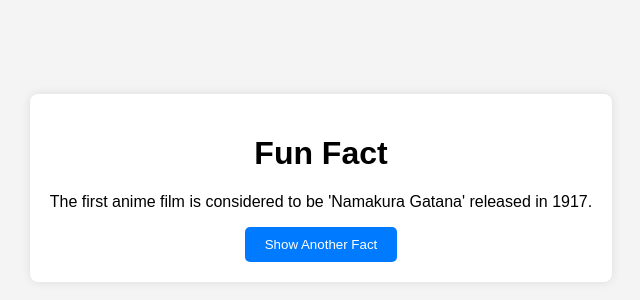
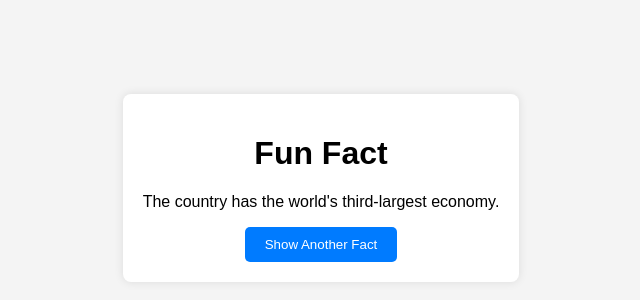
Before and after one commit to yashrajrr/japan-random-fact-generator, a plain HTML site: page index.html in a window 1280 px wide. Shown: the part 212-512 px from the top of the page, without its empty margins (319-959 px from the left). Drawn offline with Linux system fonts and the light colour scheme.

Commit message:
index.html

```diff
--- a/index.html
+++ b/index.html
@@ -45,16 +45,16 @@
     </div>
     <script>
         const facts = [
-            "Anime originated in Japan in the early 20th century.",
-            "The first anime film is considered to be 'Namakura Gatana' released in 1917.",
-            "Anime can be categorized into various genres, including action, romance, horror, and fantasy.",
-            "The term 'anime' is derived from the English word 'animation.'",
-            "Studio Ghibli, founded by Hayao Miyazaki, is one of the most famous anime studios in the world.",
-            "Anime is often adapted from manga, which are Japanese comic books or graphic novels.",
-            "The longest-running anime series is 'Sazae-san,' which has been airing since 1969.",
-            "Anime has a significant influence on global pop culture, inspiring movies, video games, and fashion.",
-            "Cosplay, the practice of dressing up as anime characters, has become a popular subculture worldwide.",
-            "Anime conventions are held globally, where fans gather to celebrate their favorite shows and characters."
+            "Japan is made up of over 6,800 islands.",
+            "The country has the world's third-largest economy.",
+            "Japan is known for its unique culture, which blends traditional and modern elements.",
+            "The Japanese language has three writing systems: Hiragana, Katakana, and Kanji.",
+            "Tokyo is the most populous city in the world, with over 37 million residents.",
+            "Japan has a high life expectancy, with many citizens living into their 90s.",
+            "The country is famous for its cherry blossoms, which bloom in spring.",
+            "Japan is home to the world's oldest company, Kongo Gumi, founded in 578 AD.",
+            "The Japanese rail system is known for its punctuality and efficiency.",
+            "Japan has a rich tradition of festivals, with over 300,000 held annually."
         ];
 
         function showRandomFact() {
```
